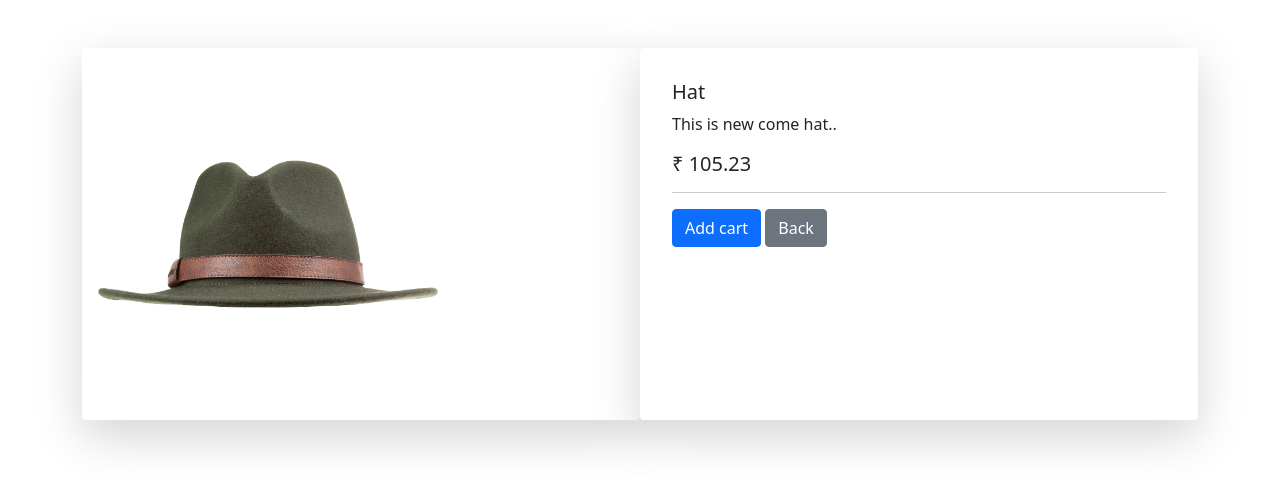
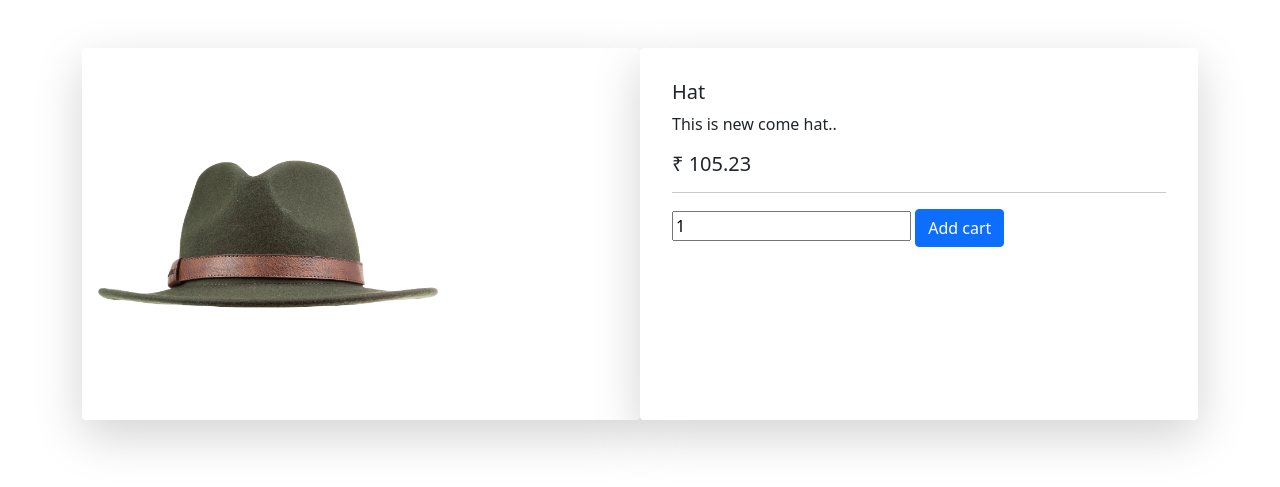
Before and after one commit to Somesh123-create/Ecommerce, a Django app: template store/templates/store_detail.html in a window 1280 px wide. Shown: the part 56-543 px from the top of the page. Run offline with Django 3.2, Linux system fonts and the light colour scheme; the template is opened without the code that fills it: values that come from a table or form of the project are taken from there, others are empty; data comes from the database, SQL or seed files in the repository; both versions use the stored data as it was after the commit; tables that the repository leaves empty hold one stand-in row (values such as "Sample post").

Commit message:
11-06-21 commit

```diff
--- a/accounts/urls.py
+++ b/accounts/urls.py
@@ -2,6 +2,8 @@ from django.urls import path
 from django.contrib.auth import views as auth_views
 from .views import UserRegisterView
 from .forms import LoginForm
+
+
 
 urlpatterns = [
     path('sign_up/', UserRegisterView.as_view(), name='sign_up'),
--- a/ecom/urls.py
+++ b/ecom/urls.py
@@ -16,11 +16,11 @@ Including another URLconf
 from django.contrib import admin
 from django.conf import settings
 from django.conf.urls.static import static
-from django.urls import path, include
+from django.urls import path, include, re_path
 
 urlpatterns = [
     path('admin/', admin.site.urls),
-    path('store/', include('store.urls')),
-    path('purchase/', include('purchase.urls')),
-    path('customer/', include('accounts.urls')),
+    re_path('', include('store.urls')),
+    re_path('purchase/', include('purchase.urls')),
+    re_path('customer/', include('accounts.urls')),
 ] + static(settings.MEDIA_URL, document_root=settings.MEDIA_ROOT)
--- a/purchase/templates/order_cart.html
+++ b/purchase/templates/order_cart.html
@@ -43,7 +43,7 @@
                     </div>
 
                     <div class="col-6">
-                        <p>₹ 1000</p>
+                        <p>₹ 1200</p>
                         <p><del>₹ 200</del></p>
                     </div>
                     <hr>
--- a/purchase/urls.py
+++ b/purchase/urls.py
@@ -1,7 +1,9 @@
 from django.urls import path
 from .views import ProductCartView, ProductCheckOutView
 
+
 urlpatterns = [
+
     path('product_cart/', ProductCartView.as_view(), name='product_cart'),
     path('product_checkout/', ProductCheckOutView.as_view(), name='product_checkout'),
 
--- /dev/null
+++ b/static/css/base.css
@@ -0,0 +1,6 @@
+@import url('https://fonts.googleapis.com/css2?family=Roboto+Condensed:wght@400;700&display=swap');
+
+
+body {
+    font-family: 'Roboto Condensed', sans-serif;
+}
--- a/store/templates/store_detail.html
+++ b/store/templates/store_detail.html
@@ -1,4 +1,5 @@
 {% extends 'base.html' %}
+
 
 {% block content %}
 
@@ -13,8 +14,11 @@
                 <p class="card-text">{{ product.description }}</p>
                 <h5 class="card-title">₹ {{ product.price }}</h5>
             <hr>
-                <a class="btn btn-primary" type="button">Add cart</a>
-                <a href="{% url 'product_list' %}" class="btn btn-secondary" type="button">Back</a>
+                <form method="post">
+                    {% csrf_token %}
+                    <input type="text" value="{{ product.id }}">
+                    <input class="btn btn-primary" type="submit" value="Add cart">
+                </form>
             </div>
        </div>
     </div>
--- a/store/templates/store_list.html
+++ b/store/templates/store_list.html
@@ -1,4 +1,5 @@
 {% extends 'base.html' %}
+
 
 {% block content %}
 
--- a/store/urls.py
+++ b/store/urls.py
@@ -1,5 +1,6 @@
 from django.urls import path
 from .views import ProductListView, ProductDetailView
+
 
 urlpatterns = [
     path('', ProductListView.as_view(), name='product_list'),
```
Also changed, not shown: store/views.py (+7 -2 lines), db.sqlite3.
